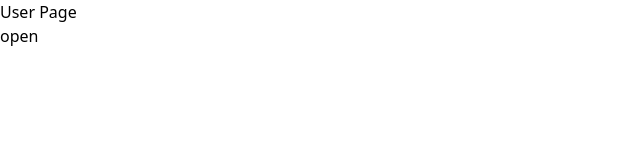
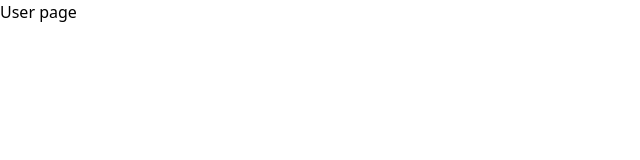
Before and after one commit to motors-shop-grupo1-t14-alex/motors-shop-front-end, a React (Vite) app: page /user in a window 1280 px wide. Shown: the top 160 px of the page, without its empty margins (0-640 px from the left). Built offline with nearby package versions, Linux system fonts and the light colour scheme.

Commit message:
feat: create modal template

```diff
--- a/src/pages/userPage/index.tsx
+++ b/src/pages/userPage/index.tsx
@@ -1,20 +1,6 @@
-import { useContext, useRef } from "react"
-import { ModalTemplate } from "../../components/modalTemplate"
-import { UserContext } from "../../contexts/userContext"
-
 export const UserPage = (): JSX.Element => {
 
-    const { openOrCloseModal, modal } = useContext(UserContext)
-
-    return (<>
-        {modal && <ModalTemplate title="Modal teste" style="w-[300px] h-[300px] bg-white" children={
-            <div>
-                <p>Lorem ipsum dolor sit amet consectetur adipisicing elit. Amet eveniet debitis, dolor, quod eos hic maiores error voluptatem suscipit temporibus sed alias consectetur exercitationem eius veniam minima nemo incidunt beatae?</p>
-                <h1>Lorem, ipsum dolor.</h1>
-            </div>
-        }/>}
-        <h1>User Page</h1>
-        <button type="button" onClick={openOrCloseModal}>open</button>
-        </>
+    return (
+        <h1>User page</h1>
     )
 }
```
